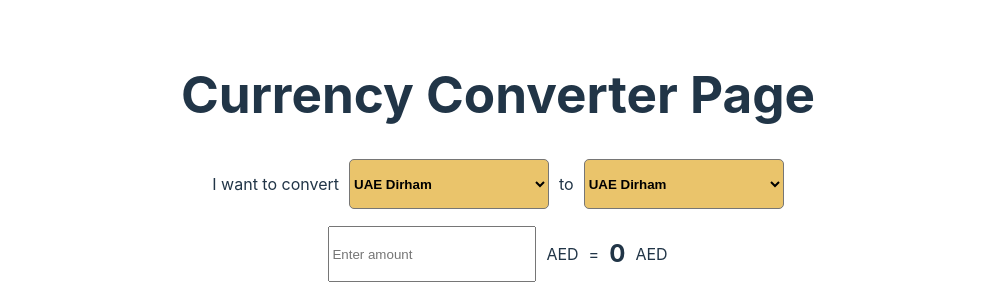
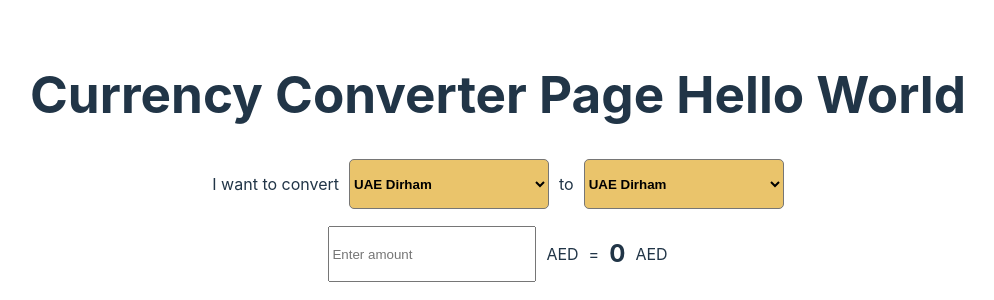
Before and after one commit to limyifan1/currency-converter, a React (Vite) app: page / in a window 1280 px wide. Shown: the part 236-536 px from the top of the page, without its empty margins (142-1136 px from the left). Built offline with nearby package versions, Linux system fonts and the light colour scheme.

Commit message:
feat: add new title to App.jsx

```diff
--- a/src/App.jsx
+++ b/src/App.jsx
@@ -17,7 +17,7 @@ function App() {
           setCurrencyTo,
         }}
       >
-        <h1>Currency Converter Page</h1>
+        <h1>Currency Converter Page Hello World</h1>
         <CurrencyDropdown />
       </CurrencyContext.Provider>
     </>
```
